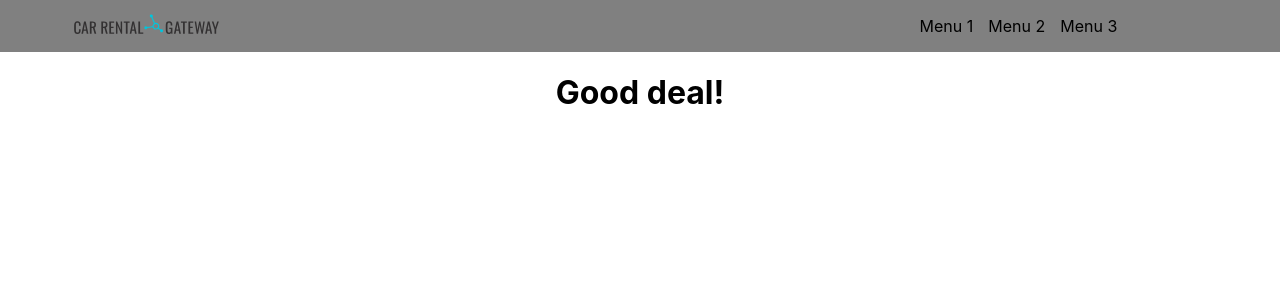
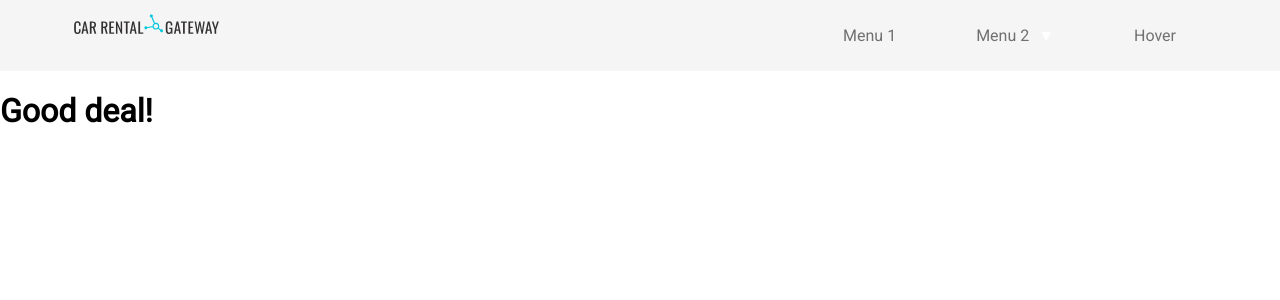
Before and after one commit to lanierc/crg-tech-test, a React (Create React App) app: page / in a window 1280 px wide. Shown: the top 300 px of the page. Built offline with nearby package versions, Linux system fonts and the light colour scheme.

Commit message:
navbar finished

```diff
--- a/package.json
+++ b/package.json
@@ -27,5 +27,9 @@
       "last 1 firefox version",
       "last 1 safari version"
     ]
+  },
+  "devDependencies": {
+    "history": "^4.9.0",
+    "react-router-dom": "^5.0.1"
   }
 }
--- a/src/App.css
+++ b/src/App.css
@@ -162,42 +162,12 @@ input::-moz-focus-inner {
   box-sizing: border-box;
 }
 
-.App {
-  text-align: center;
-}
-
-.App-logo {
-  animation: App-logo-spin infinite 20s linear;
-  height: 40vmin;
-  pointer-events: none;
-}
-
-.App-header {
-  background-color: #282c34;
-  min-height: 100vh;
-  display: flex;
-  flex-direction: column;
-  align-items: center;
-  justify-content: center;
-  font-size: calc(10px + 2vmin);
-  color: white;
-}
-
-.App-link {
-  color: #61dafb;
-}
-
-@keyframes App-logo-spin {
-  from {
-    transform: rotate(0deg);
-  }
-  to {
-    transform: rotate(360deg);
-  }
+body {
+  font-family: "Roboto";
 }
 
 .navbar {
-  background: grey;
+  background: #f5f5f5;
 }
 
 .navbar .grid-container {
@@ -216,13 +186,46 @@ input::-moz-focus-inner {
   display: flex;
   flex-direction: row;
   justify-content: flex-end;
-  padding-right: 10%;
 }
 
-.navbar .grid-container nav ul li {
-  padding-right: 15px;
+.navbar .grid-container nav ul.main-menu > li {
+  position: relative;
 }
 
-.navbar .grid-container nav ul li:last-of-type {
-  padding-right: 0;
+.navbar .grid-container nav ul.main-menu li a {
+  color: #707070;
+  display: inline-block;
+  padding: 5px 20px;
 }
+
+.navbar .grid-container nav ul.main-menu li a:hover {
+  color: #333131;
+}
+
+.navbar .grid-container nav ul.main-menu > li > a span {
+  display: inline-block;
+  padding-left: 5px;
+  color: white;
+}
+
+.navbar .grid-container nav ul.main-menu > li ul.sub-menu {
+  display: none;
+  position: absolute;
+  background: #f5f5f5;
+  list-style: none;
+  padding: 0;
+  margin: 0;
+  left: 0;
+}
+
+.navbar .grid-container nav ul.main-menu > li ul.sub-menu li > a span {
+  border-bottom: 4px solid #707070;
+}
+
+.navbar .grid-container nav ul.main-menu > li ul.sub-menu li > a:hover span {
+  border-bottom: 4px solid #333131;
+}
+
+.navbar .grid-container nav ul.main-menu li:hover ul.sub-menu {
+  display: block;
+}
--- a/src/App.js
+++ b/src/App.js
@@ -1,16 +1,24 @@
 import React from "react";
+import { BrowserRouter as Router, Route } from "react-router-dom";
+import vehicles from "./assets/vehicles.json";
 import Navbar from "./components/Navbar";
 import Header from "./components/Header";
+import Search from "./components/Search";
 import "./App.css";
 
 class App extends React.Component {
-  state = {};
+  state = {
+    vehicles,
+    searchResults: []
+  };
   render() {
     return (
-      <div className="App">
-        <Navbar />
-        <Header />
-      </div>
+      <Router>
+        <div className="App">
+          <Navbar />
+          {this.state.searchResults.length === 0 ? <Header /> : <Search />}
+        </div>
+      </Router>
     );
   }
 }
--- /dev/null
+++ b/src/assets/vehicles.json
@@ -0,0 +1,23 @@
+[
+	{
+	  "name": "Ford focus"
+	},
+	{
+	  "name": "Audi A8"
+	},
+	{
+	  "name": "Fiat Panda"
+	},
+	{
+	  "name": "Ford Mustang"
+	},
+	{
+	  "name": "Audi A4"
+	},
+	{
+	  "name": "Toyota RAW 4"
+	},
+	{
+	  "name": "Mercedes AMG"
+	}
+  ]
--- a/src/components/Navbar.js
+++ b/src/components/Navbar.js
@@ -1,23 +1,63 @@
 import React from "react";
+import { BrowserRouter as Router, Link } from "react-router-dom";
 import logo from "../assets/logo.svg";
 
 class Navbar extends React.Component {
   render() {
     return (
+      <Router>
         <div className="navbar">
           <div className="grid-container">
             <div className="logo">
               <img src={logo} alt="Car Rental Gateway" />
             </div>
             <nav>
-            <ul>
-              <li>Menu 1</li>
-              <li>Menu 2</li>
-              <li>Menu 3</li>
+              <ul className="main-menu">
+                <li>
+                  <Link to="#">
+                    <a>Menu 1</a>
+                  </Link>
+                </li>
+                <li>
+                  <Link to="#">
+                    <a>
+                      Menu 2 <span>▼</span>
+                    </a>
+                  </Link>{" "}
+                  <ul className="sub-menu">
+                    <li>
+                      <Link to="#">
+                        <a>
+                          <span>Sub-menu</span>
+                        </a>
+                      </Link>
+                    </li>
+                    <li>
+                      <Link to="#">
+                        <a>
+                          <span>Sub-menu</span>
+                        </a>
+                      </Link>
+                    </li>
+                    <li>
+                      <Link to="#">
+                        <a>
+                          <span>Sub-menu</span>
+                        </a>
+                      </Link>
+                    </li>
+                  </ul>
+                </li>
+                <li>
+                  <Link to="#">
+                    <a>Hover</a>
+                  </Link>
+                </li>
               </ul>
             </nav>
           </div>
         </div>
+      </Router>
     );
   }
 }
```
Also changed, not shown: 1 other file (tests, documents, lock files or other folders). Lines whose indentation alone changed are shown as unchanged.
